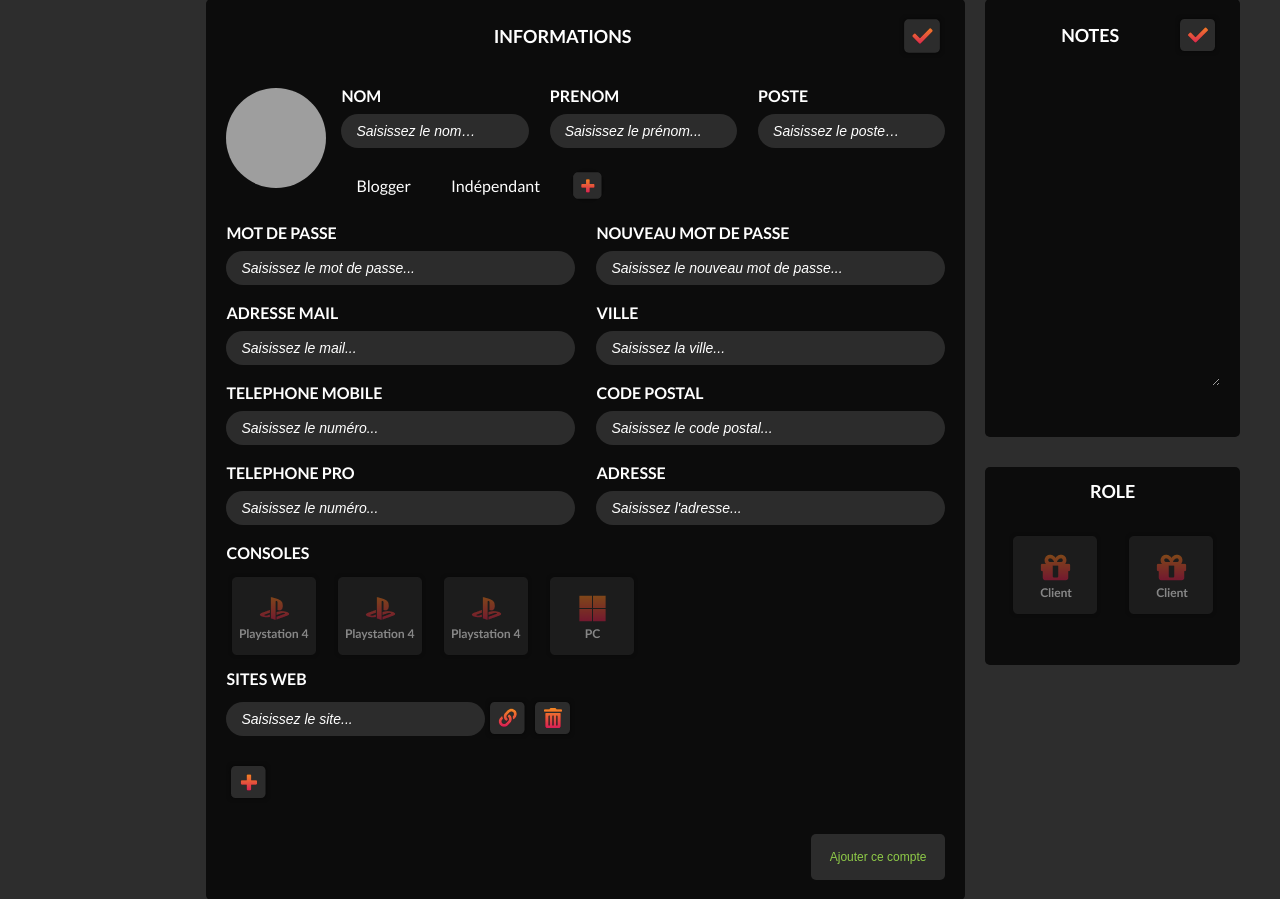
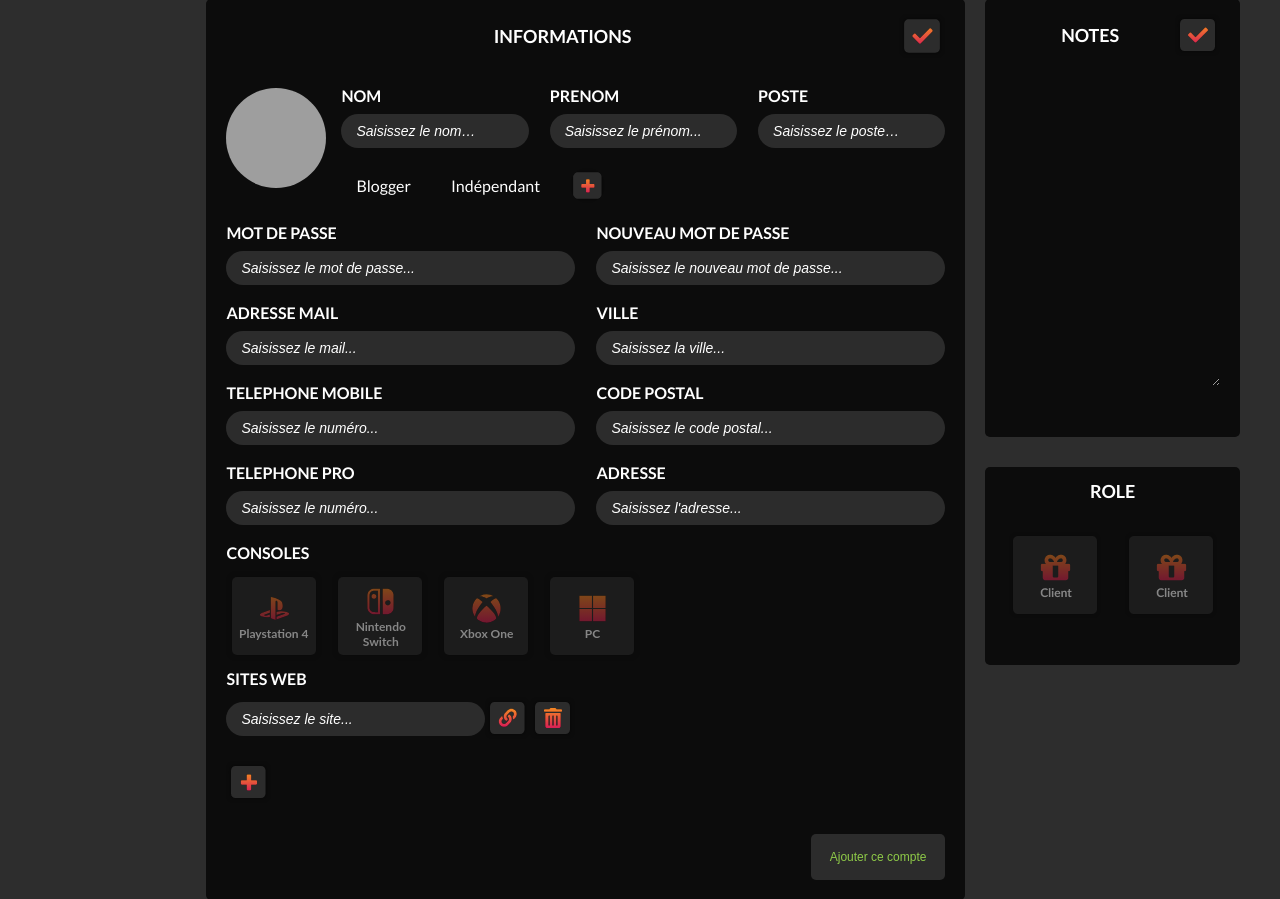
Before and after one commit to PressStartHetic/press-start-project, a PHP site: page /assets/pages/add-contact.html in a window 1280 px wide. Shown: the part 151-1050 px from the top of the page. Run offline with PHP 8.4, Linux system fonts and the light colour scheme; grey boxes are pictures that could not be loaded.

Commit message:
new consoles' images

```diff
--- a/assets/scss/inc/pages/_contact-single.scss
+++ b/assets/scss/inc/pages/_contact-single.scss
@@ -173,19 +173,19 @@
 			}
 
 			.play {
-				background-image: url('../img/playstation4.png');
+				background-image: url('../img/ps4-active.svg');
 			}
 
 			.switch {
-				background-image: url('../img/playstation4.png');
+				background-image: url('../img/switch-active.svg');
 			}
 
 			.xbox {
-				background-image: url('../img/playstation4.png');
+				background-image: url('../img/xbox1-active.svg');
 			}
 
 			.pc {
-				background-image: url('../img/pc.png');
+				background-image: url('../img/pc-active.svg');
 			}
 		}
 
```
Also changed, not shown: assets/img/pc-active.svg (added), assets/img/pc.png (deleted), assets/img/playstation4.png (deleted), assets/img/ps4-active.svg (added), assets/img/switch-active.svg (added), assets/img/xbox1-active.svg (added), web/css/style.min.css, web/img/pc-active.svg (added), web/img/pc-icon.svg (added), web/img/ps4-active.svg (added), web/img/ps4-icon.svg (added), web/img/switch-active.svg (added), web/img/switch-icon.svg (added), web/img/xbox1-active.svg (added), 1 more files.
